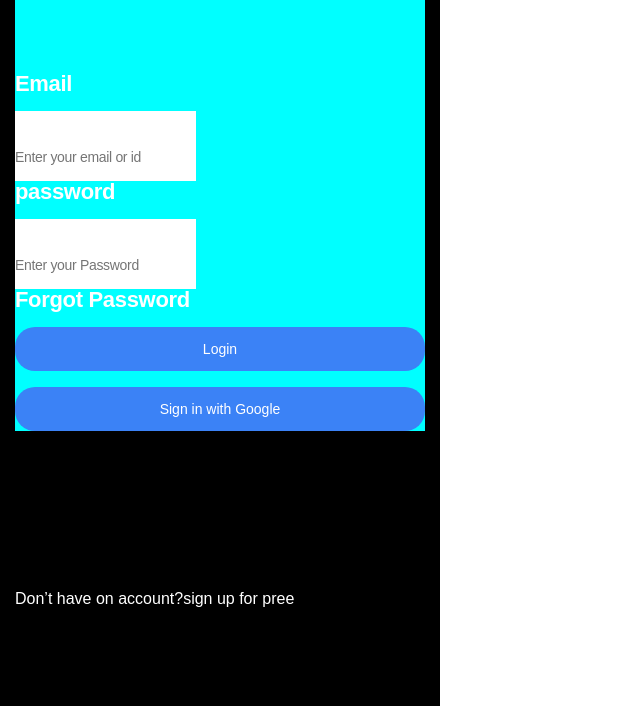
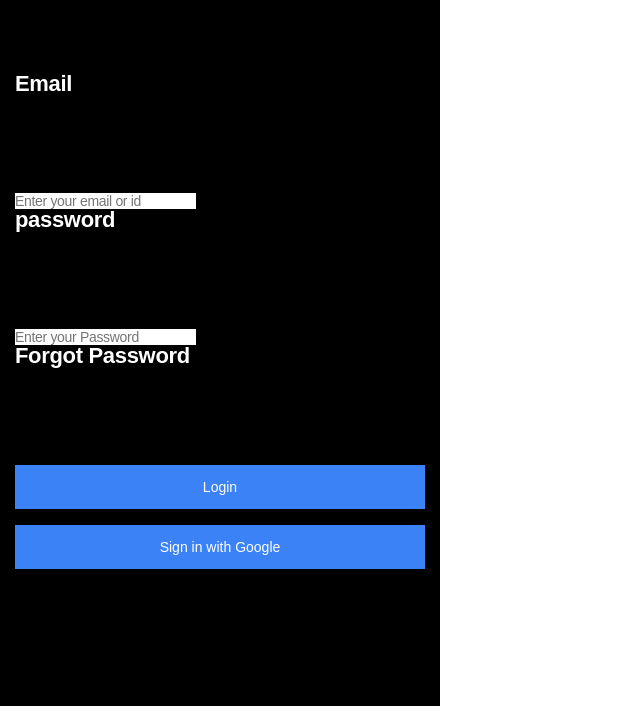
Before and after one commit to dlrudwns0304/TIL, a plain HTML site: page html_level1/w3scools/main.html in a window 1280 px wide. Shown: the part 250-975 px from the top of the page, without its empty margins (0-640 px from the left). Drawn offline with Linux system fonts and the light colour scheme; a web font is replaced by a local one.

Commit message:
집에서 혼자해보는 w3school

```diff
--- a/html_level1/w3scools/styles/main.css
+++ b/html_level1/w3scools/styles/main.css
@@ -13,8 +13,6 @@
     line-height: 1;
     padding-top: 161px;
     padding-bottom:30px;
-
-
 }
 #wrap > p{
 
@@ -32,7 +30,7 @@
 
 } /* #wrap의 h1 옆에 p */
 #wrap #join_membership{
-    background-color: aqua;
+
     padding-top:76px;
 
 }
@@ -41,27 +39,30 @@
     font-weight:600;
     letter-spacing: -0.02rem;
     line-height: 1;
-    padding-bottom:16px;
+    padding-bottom:98px;
 
 }
 #wrap #join_membership p{
     font-size:0.875rem;
     font-weight:300;
     letter-spacing: -0.02rem;
-    line-height: 1;
+
+
+
 }
-#wrap #join_membership input{
+#wrap #join_membership p input{
     font-size: 0.875rem;
     font-weight:300;
     letter-spacing: -0.02rem;
     line-height: 1;
-    padding-top:38px;
-    padding-bottom:16px;
+
+
+
+
 
 }
 #wrap #join_membership p #login_btn{
     background-color: #3B82F6;
-    border-radius: 20px;
     width:410px;
     margin-bottom: 16px;
     padding-top:15px;
@@ -74,7 +75,6 @@
 }
 #wrap #join_membership p .google_login{
     background-color: #3B82F6;
-    border-radius: 20px;
     width:410px;
     display: block;
     text-align: center;
@@ -85,6 +85,9 @@
 }
 #wrap #join_membership+p {
     padding-top:160px;
+    text-align: center;
 
 } /* #wrap의 join_membership 옆에 p */
-#wrap #join_membership+p a {}
+#wrap #join_membership+p a {
+    font-size:
+}
```
